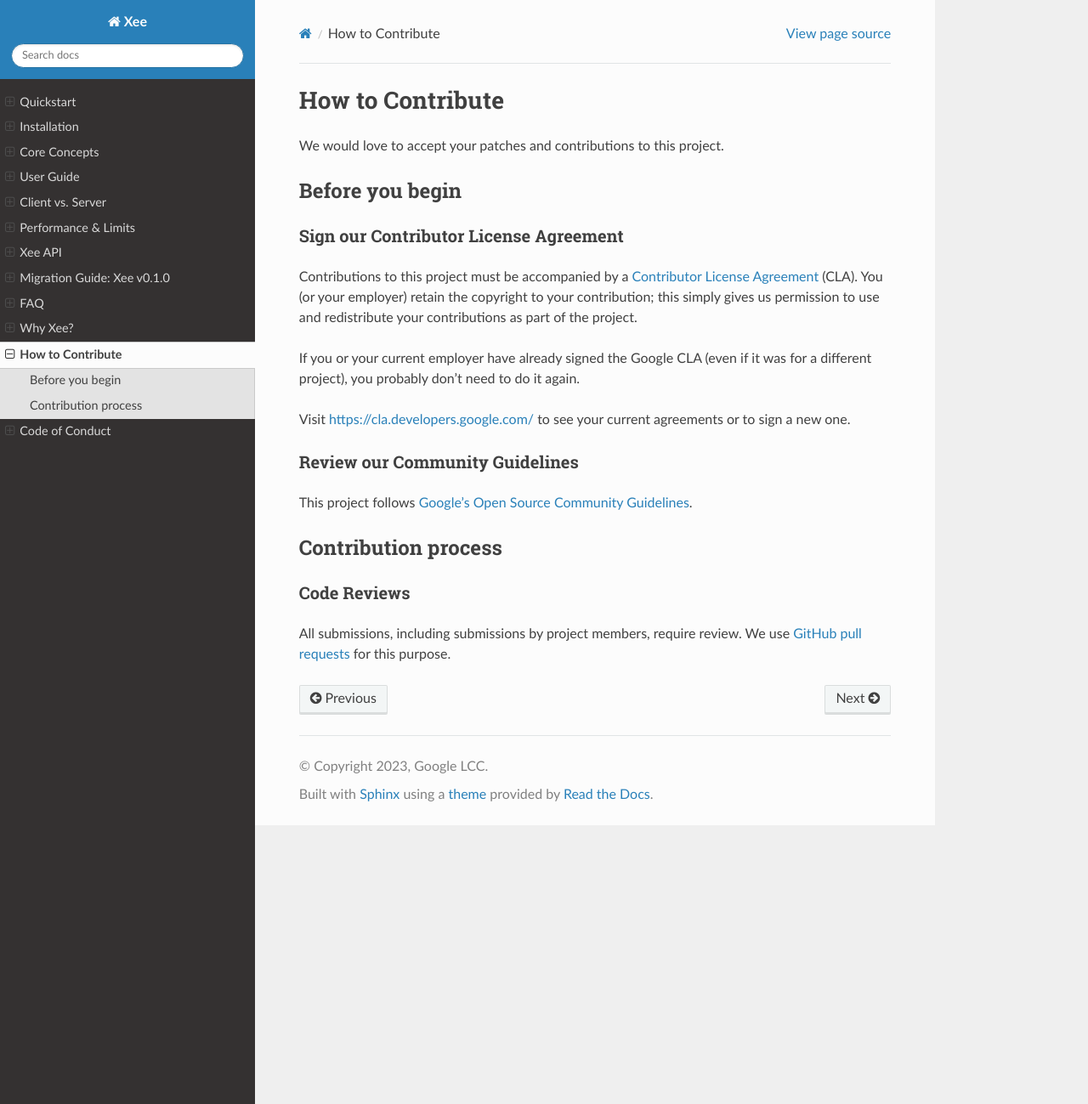
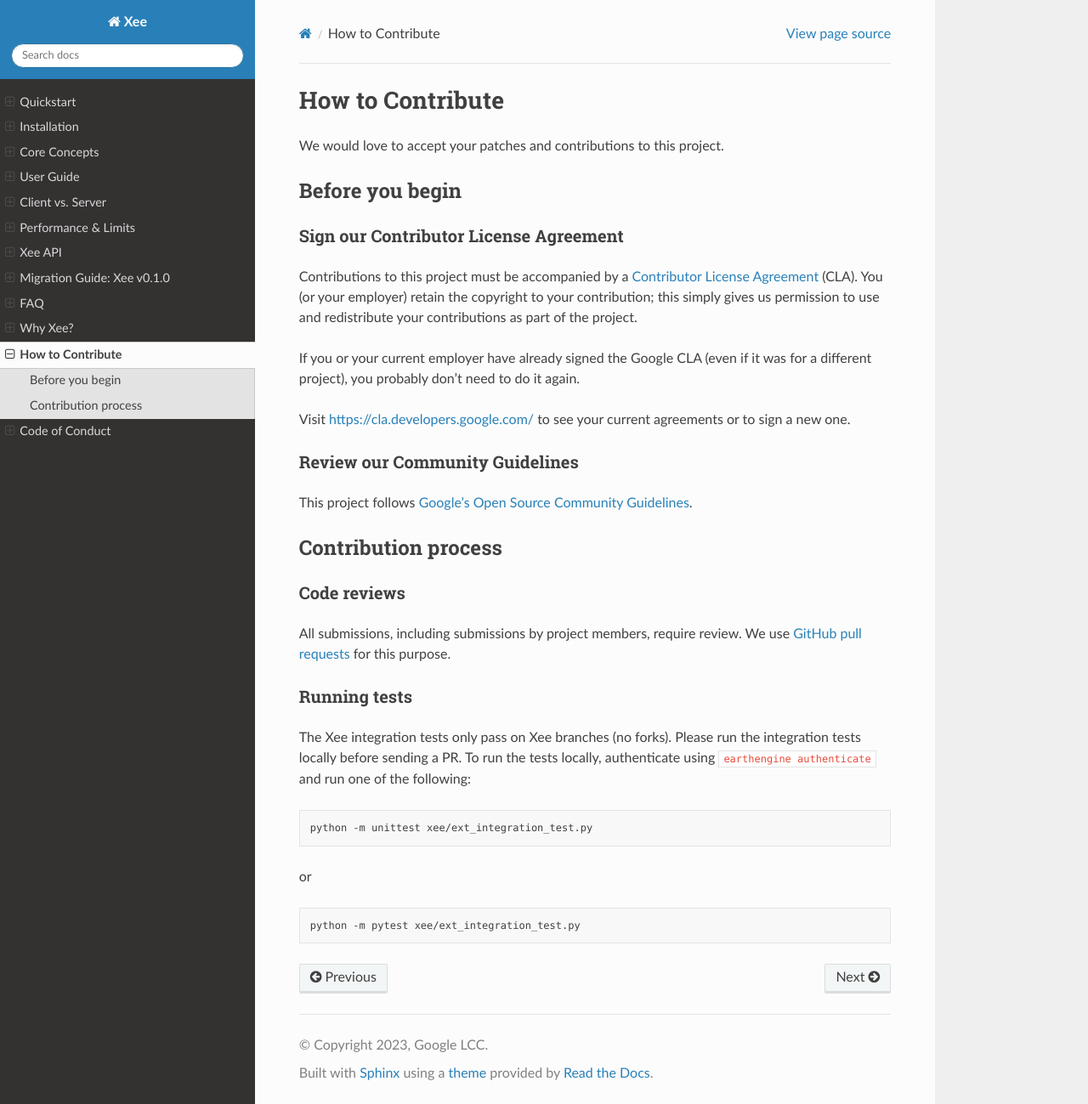
Before and after one commit to google/Xee, a Sphinx documentation site: the page built from docs/contributing.md, in a window 1280 px wide and 1299 px high. Shown: the whole window at 85% size. Built offline with Sphinx 7.4.7 and the Read the Docs theme 3.1.0, drawn with Linux system fonts in a browser that asks for light colours; the version number could not be read and is left out.

Commit message:
Update contributing guidelines to include test running instructions

````diff
--- a/docs/contributing.md
+++ b/docs/contributing.md
@@ -25,8 +25,22 @@ Guidelines](https://opensource.google/conduct/).
 
 ## Contribution process
 
-### Code Reviews
+### Code reviews
 
 All submissions, including submissions by project members, require review. We
 use [GitHub pull requests](https://docs.github.com/articles/about-pull-requests)
 for this purpose.
+
+### Running tests
+
+The Xee integration tests only pass on Xee branches (no forks). Please run the integration tests locally before sending a PR. To run the tests locally, authenticate using `earthengine authenticate` and run one of the following:
+
+```bash
+python -m unittest xee/ext_integration_test.py
+```
+
+or
+
+```bash
+python -m pytest xee/ext_integration_test.py
+```
````
